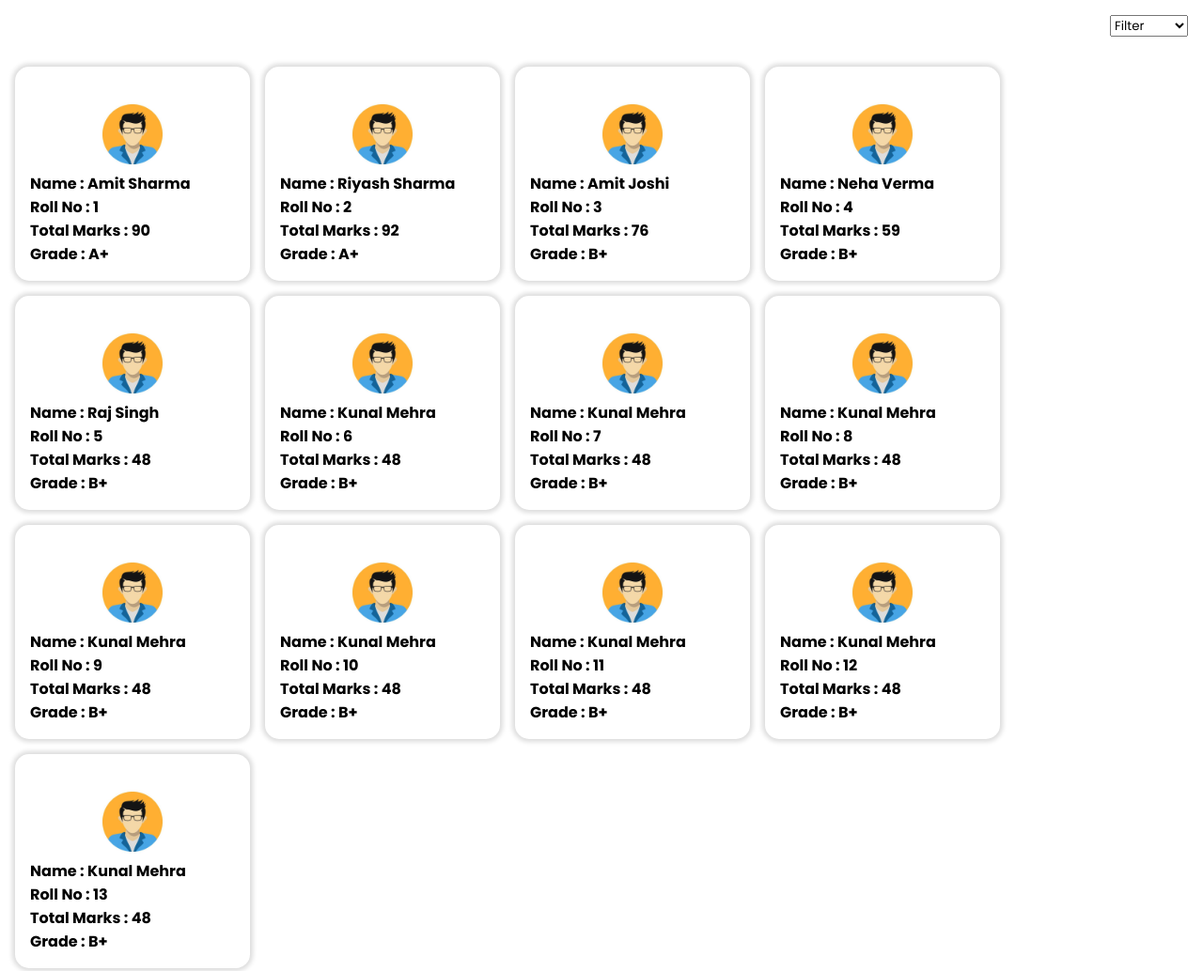
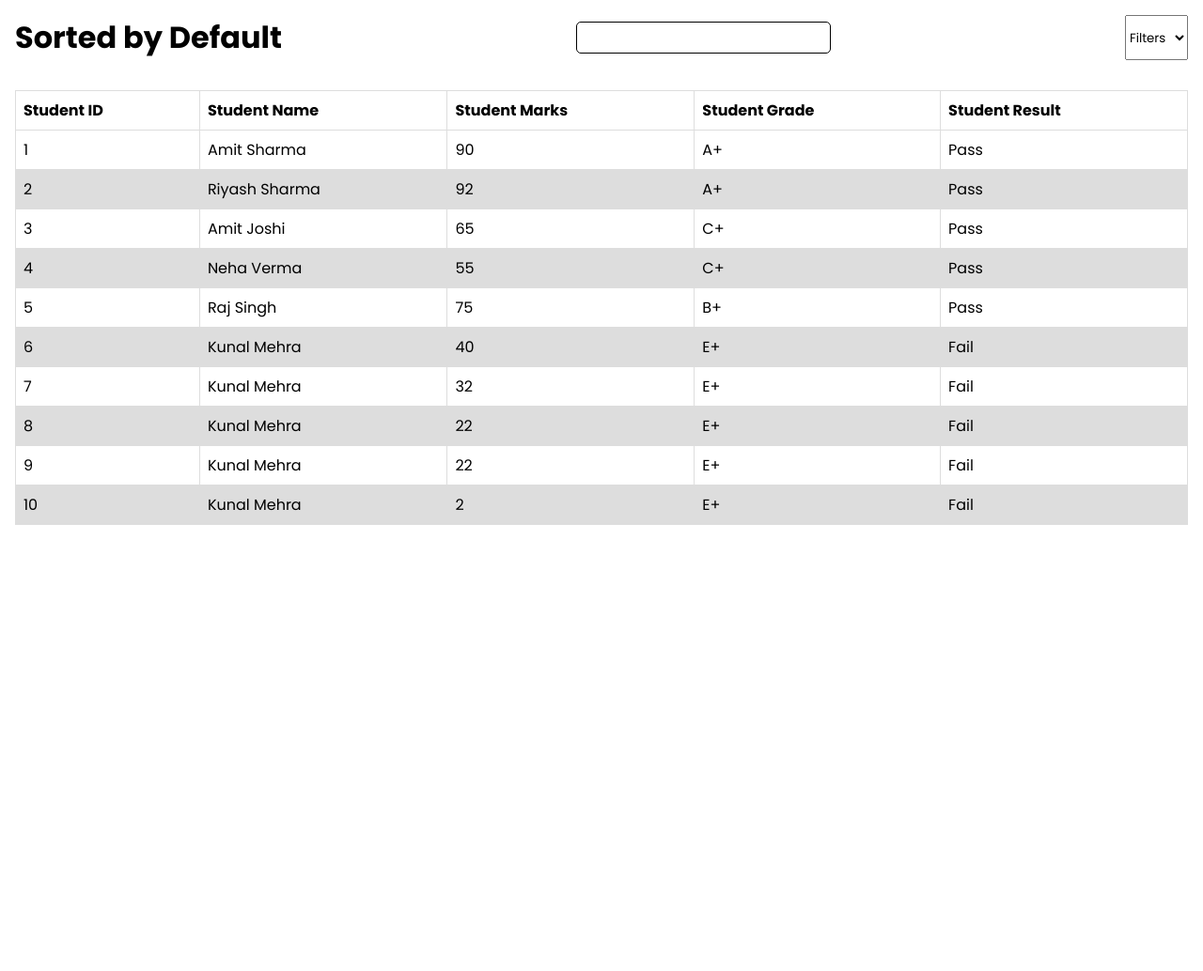
Before and after one commit to pantbros/Gradex, a plain HTML site: page index.html in a window 1280 px wide. Shown: the top 1034 px of the page at 94% size. After the commit the page ends 800 px from the top, so only its background shows below. Drawn offline with Linux system fonts and the light colour scheme.

Commit message:
updated ui

```diff
--- a/assets/css/style.css
+++ b/assets/css/style.css
@@ -1,5 +1,5 @@
 @import url('https://fonts.googleapis.com/css2?family=Poppins:ital,wght@0,100;0,200;0,300;0,400;0,500;0,600;0,700;0,800;0,900;1,100;1,200;1,300;1,400;1,500;1,600;1,700;1,800;1,900&display=swap');
-
+@import url('https://cdnjs.cloudflare.com/ajax/libs/font-awesome/6.7.2/css/all.min.css');
 *{
     box-sizing: border-box;
     margin: 0;
@@ -35,3 +35,29 @@
     justify-content: end;
     padding: 1rem;
 }
+
+.search {
+    margin: auto;
+    width: max-content;
+}
+.search input{
+    padding: .35rem;
+    border-radius: 5px;
+    border: 1px solid #000;
+}
+
+table {
+  font-family: arial, sans-serif;
+  border-collapse: collapse;
+  width: 100%;
+}
+
+td, th {
+  border: 1px solid #dddddd;
+  text-align: left;
+  padding: 8px;
+}
+
+tr:nth-child(even) {
+  background-color: #dddddd;
+}
--- a/assets/js/script.js
+++ b/assets/js/script.js
@@ -1,72 +1,98 @@
 import altImg from '../modules/altImg.js';
-let contentWrapper = document.getElementById('root');
+let contentWrapper = document.querySelector('.root');
+let sortedBy = document.getElementById('sortedBy');
+console.log(sortedBy);
 
 let marks = [];
 const students = [
-    { id: 1, imgUrl:`assets/img/img2.jpg`, stName: 'Amit Sharma', Marks: 90 , Grade: 85 },
-    { id: 2, imgUrl:`assets/img/img2.jpg`, stName: 'Riyash Sharma', Marks: 92, Grade: 85 },
-    { id: 3, imgUrl:`assets/img/img2.jpg`, stName: 'Amit Joshi', Marks: 76, Grade: 85 },
-    { id: 4, imgUrl:`assets/img/img2.jpg`, stName: 'Neha Verma', Marks: 59, Grade: 85 },
-    { id: 5, imgUrl:`assets/img/img2.jpg`, stName: 'Raj Singh', Marks: 48, Grade: 85 },
-    { id: 6, imgUrl:`assets/img/img2.jpg`, stName: 'Kunal Mehra', Marks: 48, Grade: 85 },
-    { id: 7, imgUrl:`assets/img/img2.jpg`, stName: 'Kunal Mehra', Marks: 48, Grade: 85 },
-    { id: 8, imgUrl:`assets/img/img2.jpg`, stName: 'Kunal Mehra', Marks: 48, Grade: 85 },
-    { id: 9, imgUrl:`assets/img/img2.jpg`, stName: 'Kunal Mehra', Marks: 48, Grade: 85 },
-    { id: 10, imgUrl:`assets/img/img2.jpg`, stName: 'Kunal Mehra', Marks: 48, Grade: 85 },
-    { id: 11, imgUrl:`assets/img/img2.jpg`, stName: 'Kunal Mehra', Marks: 48, Grade: 85 },
-    { id: 12, imgUrl:`assets/img/img2.jpg`, stName: 'Kunal Mehra', Marks: 48, Grade: 85 },
-    { id: 13, imgUrl:`assets/img/img2.jpg`, stName: 'Kunal Mehra', Marks: 48, Grade: 85 },
+    { id: 1, imgUrl:`assets/img/img2.jpg`, stName: 'Amit Sharma', Marks: 90 ,},
+    { id: 2, imgUrl:`assets/img/img2.jpg`, stName: 'Riyash Sharma', Marks: 92, },
+    { id: 3, imgUrl:`assets/img/img2.jpg`, stName: 'Amit Joshi', Marks: 65, },
+    { id: 4, imgUrl:`assets/img/img2.jpg`, stName: 'Neha Verma', Marks: 55, },
+    { id: 5, imgUrl:`assets/img/img2.jpg`, stName: 'Raj Singh', Marks: 75, },
+    { id: 6, imgUrl:`assets/img/img2.jpg`, stName: 'Kunal Mehra', Marks: 40, },
+    { id: 7, imgUrl:`assets/img/img2.jpg`, stName: 'Kunal Mehra', Marks: 32, },
+    { id: 8, imgUrl:`assets/img/img2.jpg`, stName: 'Kunal Mehra', Marks: 22, },
+    { id: 9, imgUrl:`assets/img/img2.jpg`, stName: 'Kunal Mehra', Marks: 22, },
+    { id: 10, imgUrl:`assets/img/img2.jpg`, stName: 'Kunal Mehra', Marks: 2,},
 ];
 students.forEach(function(student){
-    if(student.Marks < 90){
+    if(student.Marks >= 90){
+        student.Grade = 'A+'
+    }else if(student.Marks < 90 && student.Marks > 70){
         student.Grade = 'B+'
+    }else if(student.Marks < 70 && student.Marks > 40){
+        student.Grade = 'C+'
+    }else if(student.Marks < 40 && student.Marks >= 33){
+        student.Grade = 'D+'
     }else{
-        student.Grade = 'A+'
+        student.Grade = 'E+'
     }
-    marks.push(student.Marks);
+    if(student.Grade == 'A+'){
+        student.Result = 'Pass';
+    }else if(student.Grade == 'B+'){
+        student.Result = 'Pass';
+    }else if(student.Grade == 'C+'){
+        student.Result = 'Pass';
+    }else if(student.Grade == 'D+'){
+        student.Result = 'Pass';
+    }else{
+        student.Result = 'Fail';
+    }
+    // marks.push(student.Marks);
 })
 
-
-
-function cardstemp(imgurl, name,rollNo, marks, grade){
-    let element = document.createElement('div');
-    element.classList.add('cardItem');
-    element.innerHTML = `<div class="card">
-                            <img src="${imgurl ? imgurl: 'assets/img/img1.png'}" alt="mohd-anas">
-                            <h4>Name : ${name ? name : 'John Doe'}</h4>
-                            <h4>Roll No : ${rollNo ? rollNo : 'XX'}</h4>
-                            <h4>Total Marks : ${marks ? marks: 0}</h4>
-                            <h4>Grade : ${grade ? grade : 'E+'}</h4>
-                        </div>`;
-    contentWrapper.appendChild(element);
+function cardstemp(name,rollNo, marks, grade, result){
+    let element = document.createElement('tr');
+    element.innerHTML += `
+                            <td>${rollNo ? rollNo : 'John Doe'}</td>
+                            <td>${name ? name : '#xx'}</td>
+                            <td>${marks ? marks : '#xx'}</td>
+                            <td>${grade ? grade : '#xx'}</td>
+                            <td>${result ? result : '#xx'}</td>
+                        `;
+    contentWrapper.append(element)
 }
 
 document.getElementById('select').addEventListener('change', function(){
     let selectValue = this.value;
-    contentWrapper.innerHTML = '';
+    contentWrapper.innerHTML = ``;
     let listToRender = [];
-    if(selectValue == "marks"){
-        listToRender = students.slice().sort((a,b)=> a.Marks -  b.Marks);
+    if(selectValue == "Marks"){
+        listToRender = students.slice().sort((a,b)=> b.Marks -  a.Marks);
+        sortedBy.textContent = selectValue;
+    }else if(selectValue == "Grade"){
+        sortedBy.textContent = selectValue;
+        listToRender = students.slice().sort((a, b) => a.Grade.localeCompare(b.Grade));
+        console.log(students.slice().sort((a,b)=> b.Grade -  a.Grade));
+    }else if(selectValue == "Name"){
+        sortedBy.textContent = selectValue;
+        listToRender = students.slice().sort((a, b) => a.stName.localeCompare(b.stName));
     }else{
+        sortedBy.textContent = selectValue;
         listToRender = students;
     }
+    console.log(listToRender);
+
     for(let i = 0; students.length > i; i++){
         cardstemp(
-            listToRender[i].imgUrl,
+            // listToRender[i].imgUrl,
             listToRender[i].stName,
             listToRender[i].id,
             listToRender[i].Marks,
-            listToRender[i].Grade
+            listToRender[i].Grade,
+            listToRender[i].Result
         )}
     });
 
 
     for(let i = 0; students.length > i; i++){
         cardstemp(
-            students[i].imgUrl,
+            // students[i].imgUrl,
             students[i].stName,
             students[i].id,
             students[i].Marks,
-            students[i].Grade
+            students[i].Grade,
+            students[i].Result
         )};
 altImg;
--- a/index.html
+++ b/index.html
@@ -8,13 +8,33 @@
 </head>
 <body>
     <div class="flex">
+        <h1>Sorted by <span id="sortedBy">Default</span></h1>
+        <div class="search">
+            <input type="search">
+        </div>
         <select name="" id="select">
-            <option value="select" disabled selected>Filter</option>
-            <option value="marks">By Marks</option>
-            <option value="Grade">By Grade</option>
+            <option value="select" disabled selected>Filters</option>
+            <option value="Marks">Marks</option>
+            <option value="Grade">Grade</option>
+            <option value="Name">Name</option>
+            <option value="Roll No">Roll No</option>
         </select>
     </div>
     <div id="root">
+        <table>
+            <thead>
+                <tr class="">
+                    <th>Student ID</th>
+                    <th>Student Name</th>
+                    <th>Student Marks</th>
+                    <th>Student Grade</th>
+                    <th>Student Result</th>
+                </tr>
+            </thead>
+            <tbody class="root">
+
+            </tbody>
+        </table>
     </div>
     <script type="module" src="assets/js/script.js"></script>
 </body>
```
